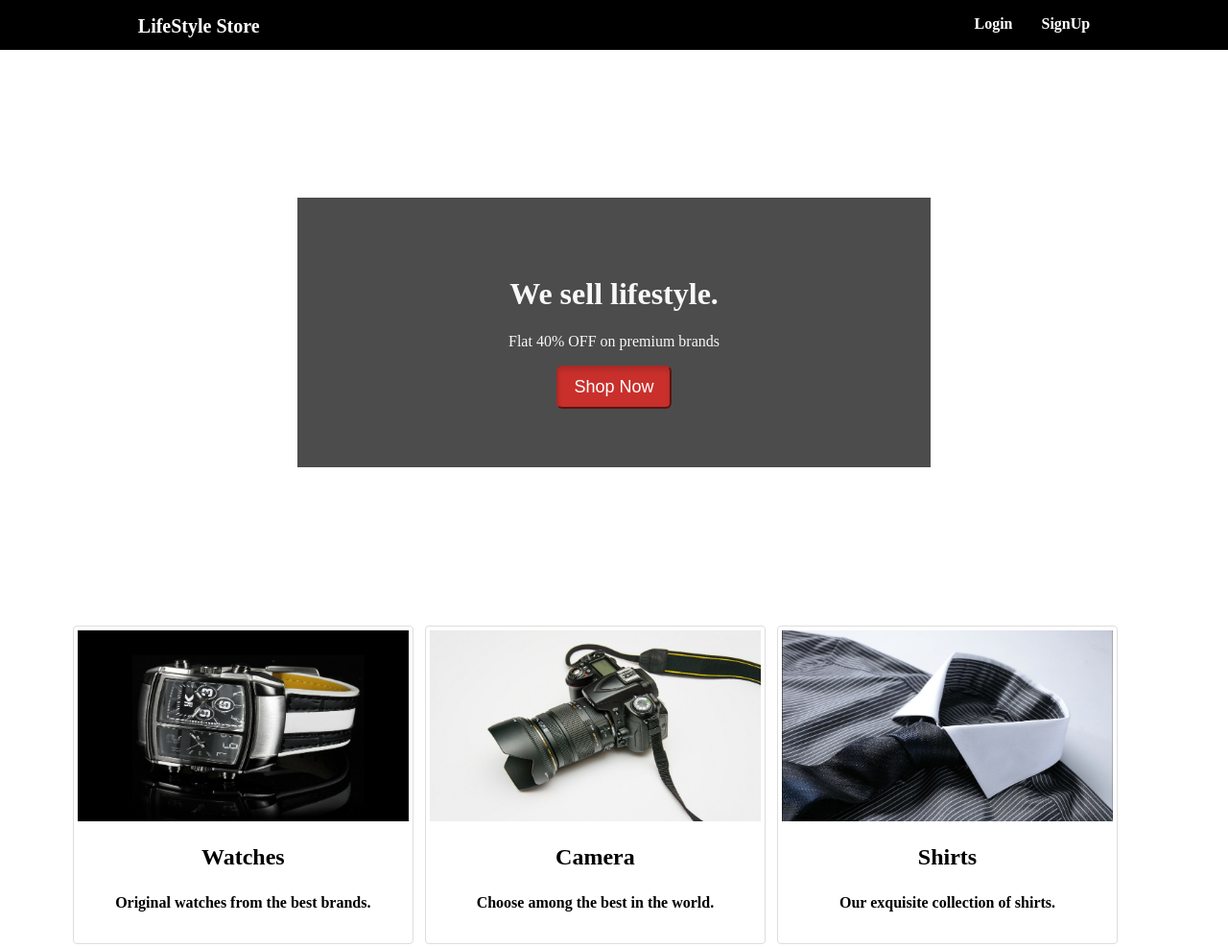
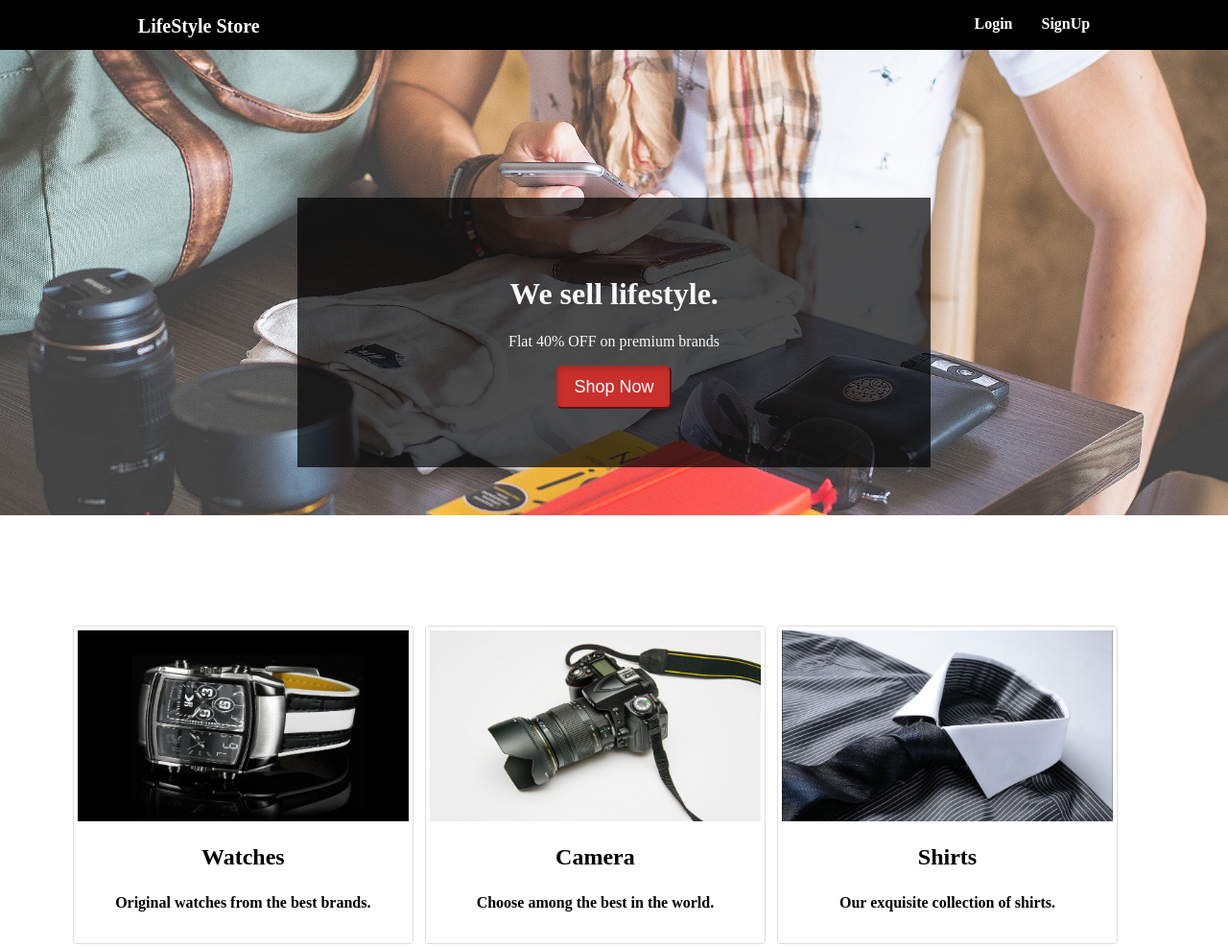
Before and after one commit to harshpandey99/E-Commerce-Web-Page, a plain HTML site: page HP.html in a window 1280 px wide. Shown: the top 987 px of the page at 96% size. Drawn offline with Linux system fonts and the light colour scheme.

Commit message:
Update HP.css

```diff
--- a/HP.css
+++ b/HP.css
@@ -40,7 +40,7 @@ a {
     padding-bottom: 50px;
     color: #f8f8f8;
     text-align: center;
-    background-image: url("intro-bg_1.jpg");
+    background-image: url("intro.jpg");
     background-repeat: no-repeat;
     background-position: center center;
     background-size: cover;
```
